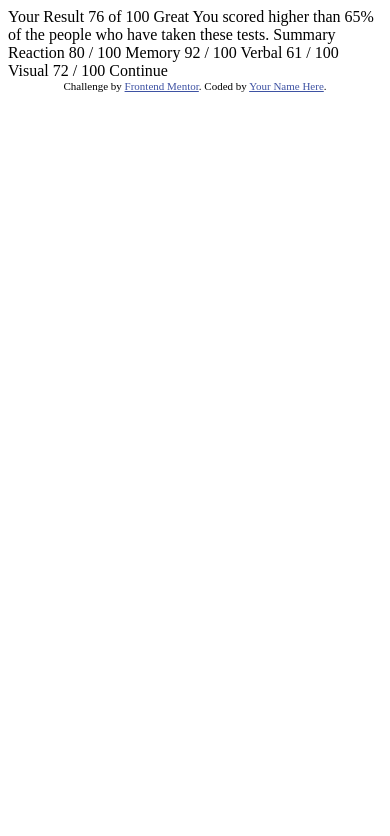
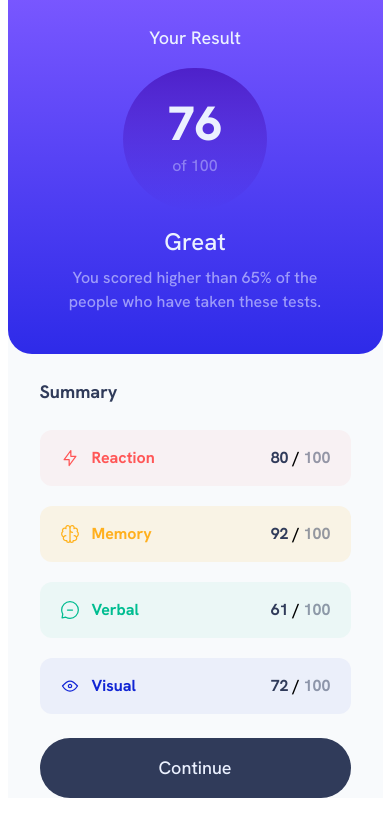
Before and after one commit to castx1981/Results-summary-component, a plain HTML site: page index.html in a window 390 px wide. Drawn offline with nearby package versions, Linux system fonts and the light colour scheme.

Commit message:
mobile version

```diff
--- a/index.html
+++ b/index.html
@@ -3,45 +3,107 @@
 <head>
   <meta charset="UTF-8">
   <meta name="viewport" content="width=device-width, initial-scale=1.0"> <!-- displays site properly based on user's device -->
-
-  <link rel="icon" type="image/png" sizes="32x32" href="./assets/images/favicon-32x32.png">
-
+  <link rel="icon" type="image/png" sizes="32x32" href="images/favicon-32x32.png">
+  <link rel="preconnect" href="https://fonts.googleapis.com">
+  <link rel="preconnect" href="https://fonts.gstatic.com" crossorigin>
+  <link href="https://fonts.googleapis.com/css2?family=Hanken+Grotesk:wght@500;700;800&display=swap" rel="stylesheet">
   <title>Frontend Mentor | Results summary component</title>
-
-  <!-- Feel free to remove these styles or customise in your own stylesheet 👍 -->
-  <style>
-    .attribution { font-size: 11px; text-align: center; }
-    .attribution a { color: hsl(228, 45%, 44%); }
-  </style>
+  <script src="https://cdn.tailwindcss.com"></script>
+  <script>
+    tailwind.config = {
+      theme: {
+        fontFamily: {
+          'sans': ['"Hanken Grotesk"', 'sans-serif']
+        },
+        extend: {
+          screens: {
+            'sm': '375px',
+          },
+          colors: {
+            // primary
+            'light-red': 'hsl(0, 100%, 67%)',
+            'orange-yellow': 'hsl(39, 100%, 56%)',
+            'green-teal': 'hsl(166, 100%, 37%)',
+            'cobalt-blue': 'hsl(234, 85%, 45%)',
+            // neutral
+            'pale-blue': 'hsl(221, 100%, 96%)',
+            'light-lavender': 'hsl(241, 100%, 89%)',
+            'dark-gray-blue': 'hsl(224, 30%, 27%)',
+            // gradients
+            'light-slate-blue': 'hsl(252, 100%, 67%)',
+            'light-royal-blue': 'hsl(241, 81%, 54%)',
+            'violet-blue': 'hsla(256, 72%, 46%, 1)',
+            'persian-blue': 'hsla(241, 72%, 46%, 0)',
+          },
+          backgroundImage: {
+            'mobile-pattern': "url('images/pattern-background-mobile.svg')",
+            'desktop-pattern': "url('images/pattern-background-desktop.svg')",
+          }
+        }
+      }
+    }
+  </script>
 </head>
 <body>
-
-  Your Result
-  76
-  of 100
-
-  Great
-  You scored higher than 65% of the people who have taken these tests.
-
-  Summary
-
-  Reaction
-  80 / 100
-
-  Memory
-  92 / 100
-
-  Verbal
-  61 / 100
-
-  Visual
-  72 / 100
-
-  Continue
-
-  <div class="attribution">
-    Challenge by <a href="https://www.frontendmentor.io?ref=challenge" target="_blank">Frontend Mentor</a>.
-    Coded by <a href="#">Your Name Here</a>.
+<div class="container mx-auto bg-slate-50">
+  <!-- result area -->
+  <div class="pt-6 pb-10 flex flex-col items-center px-12 bg-gradient-to-b from-light-slate-blue to-light-royal-blue rounded-b-3xl">
+    <h1 class="text-lg text-center text-pale-blue">
+      Your Result
+    </h1>
+    <div class="mt-4 p-8 w-36 flex flex-col space-y-1.5 items-center bg-gradient-to-b from-violet-blue to-persian-blue rounded-full">
+      <p class="text-5xl font-extrabold text-pale-blue">76</p>
+      <p class="text-base text-light-lavender/50">of 100</p>
+    </div>
+    <h2 class="mt-4 text-2xl text-pale-blue">Great</h2>
+    <p class="mt-2 text-base text-light-lavender/70 text-center">
+      You scored higher than 65% of the people who have taken these tests.
+    </p>
   </div>
+  <!-- summary area -->
+  <div class="px-8 mt-6">
+    <h1 class="font-bold text-lg text-dark-gray-blue">Summary</h1>
+    <div class="mt-6 flex flex-col space-y-5 font-bold">
+      <!-- reaction -->
+      <div class="px-5 py-4 flex bg-light-red/5 rounded-xl">
+        <img src="images/icon-reaction.svg" alt="reaction-icon">
+        <p class="pl-3 text-light-red">Reaction</p>
+        <p class="ml-auto ">
+          <span class="text-dark-gray-blue">80</span> / <span class="text-dark-gray-blue/50">100</span>
+        </p>
+      </div>
+      <!-- memory -->
+      <div class="px-5 py-4 flex bg-orange-yellow/10 rounded-xl">
+        <img src="images/icon-memory.svg" alt="memory-icon">
+        <p class="pl-3 text-orange-yellow">Memory</p>
+        <p class="ml-auto ">
+          <span class="text-dark-gray-blue">92</span> / <span class="text-dark-gray-blue/50">100</span>
+        </p>
+      </div>
+      <!-- memory -->
+      <div class="px-5 py-4 flex bg-green-teal/5 rounded-xl">
+        <img src="images/icon-verbal.svg" alt="memory-icon">
+        <p class="pl-3 text-green-teal">Verbal</p>
+        <p class="ml-auto ">
+          <span class="text-dark-gray-blue">61</span> / <span class="text-dark-gray-blue/50">100</span>
+        </p>
+      </div>
+      <!-- visual -->
+      <div class="px-5 py-4 flex bg-cobalt-blue/5 rounded-xl">
+        <img src="images/icon-visual.svg" alt="memory-icon">
+        <p class="pl-3 text-cobalt-blue">Visual</p>
+        <p class="ml-auto ">
+          <span class="text-dark-gray-blue">72</span> / <span class="text-dark-gray-blue/50">100</span>
+        </p>
+      </div>
+    </div>
+    <!-- button -->
+    <button class="block my-6 w-full py-4 text-lg text-center text-pale-blue bg-dark-gray-blue rounded-full
+                   transition-colors bg-gradient-to-b hover:from-light-slate-blue hover:to-light-royal-blue"
+            type="button">
+      Continue
+    </button>
+  </div>
+</div>
 </body>
 </html>
```
